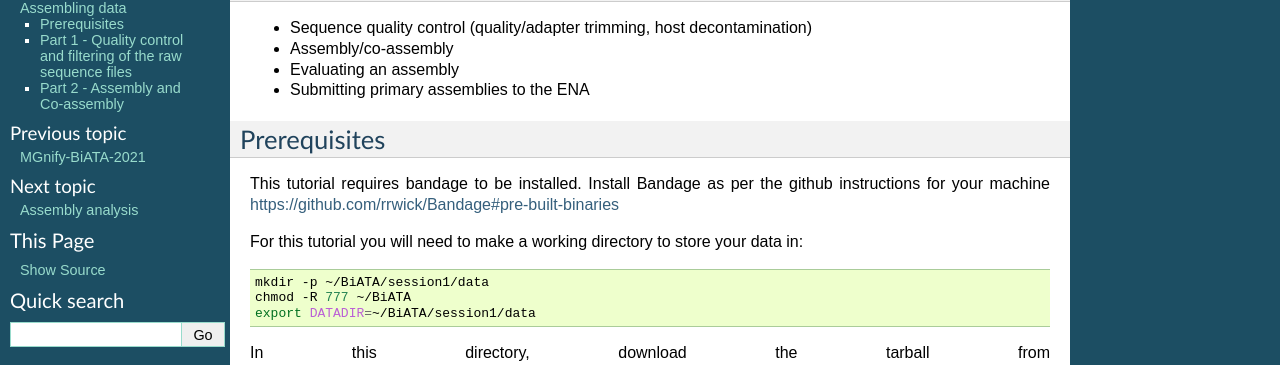
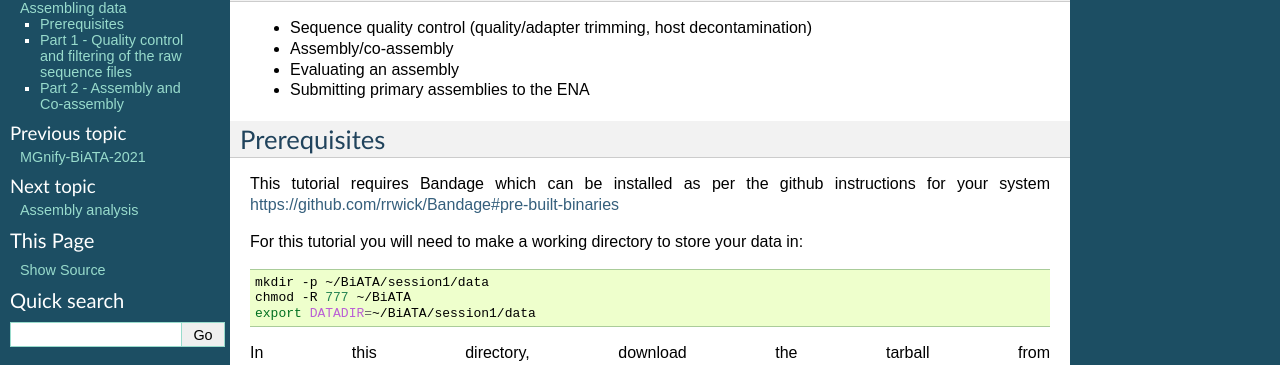
Before and after one commit to EBI-Metagenomics/mgnify-biata-2021, a Sphinx documentation site: the page built from docs/source/assembly-1.rst, in a window 1280 px wide and 900 px high. Shown: the part 74-439 px from the top of the window. Built offline with Sphinx 7.4.7, drawn with Linux system fonts in a browser that asks for light colours.

Commit message:
bandage installation sentence

```diff
--- a/docs/source/assembly-1.rst
+++ b/docs/source/assembly-1.rst
@@ -9,8 +9,7 @@ Assembling data
 
 Prerequisites
 ---------------
-This tutorial requires bandage to be installed.
-Install Bandage as per the github instructions for your machine  https://github.com/rrwick/Bandage#pre-built-binaries
+This tutorial requires Bandage which can be installed as per the github instructions for your system  https://github.com/rrwick/Bandage#pre-built-binaries
 
 For this tutorial you will need to make a working directory to store
 your data in:
```
